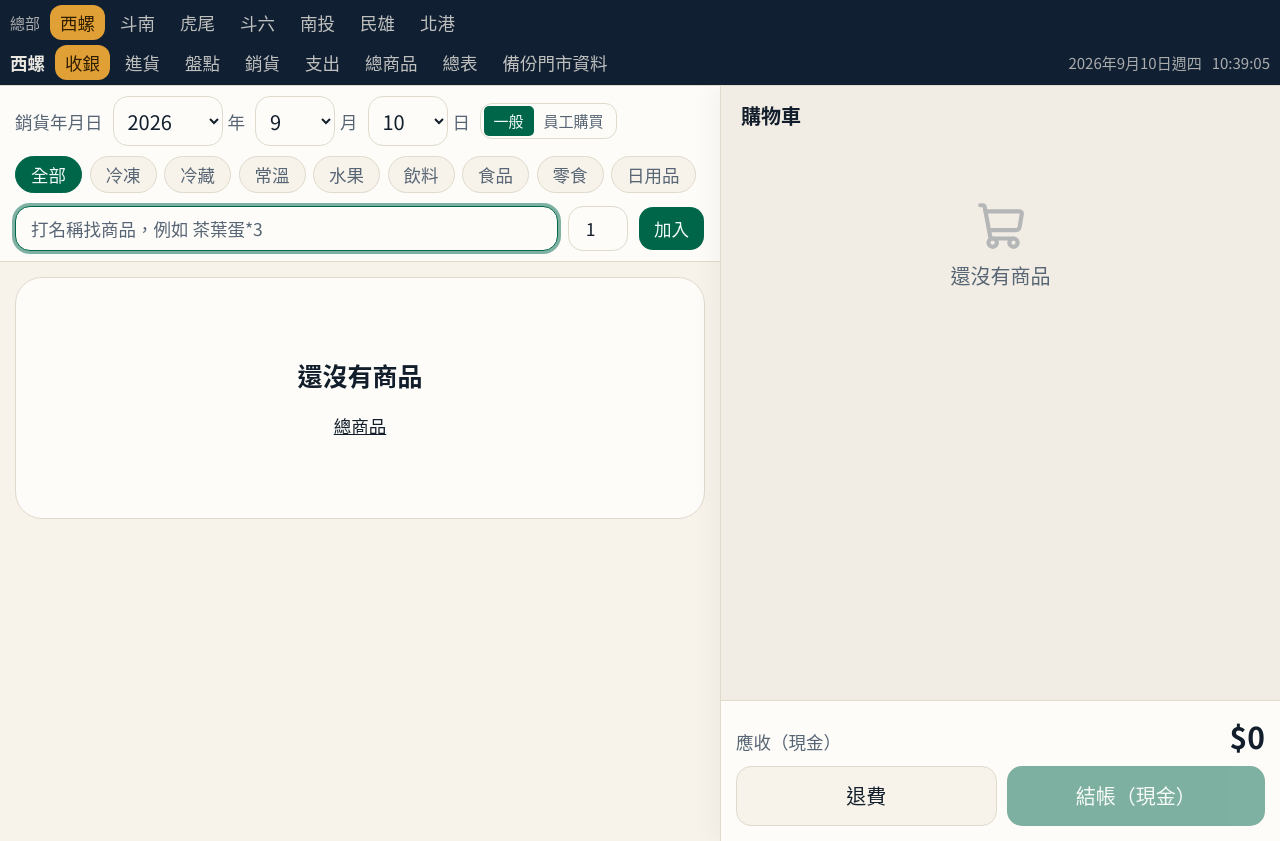
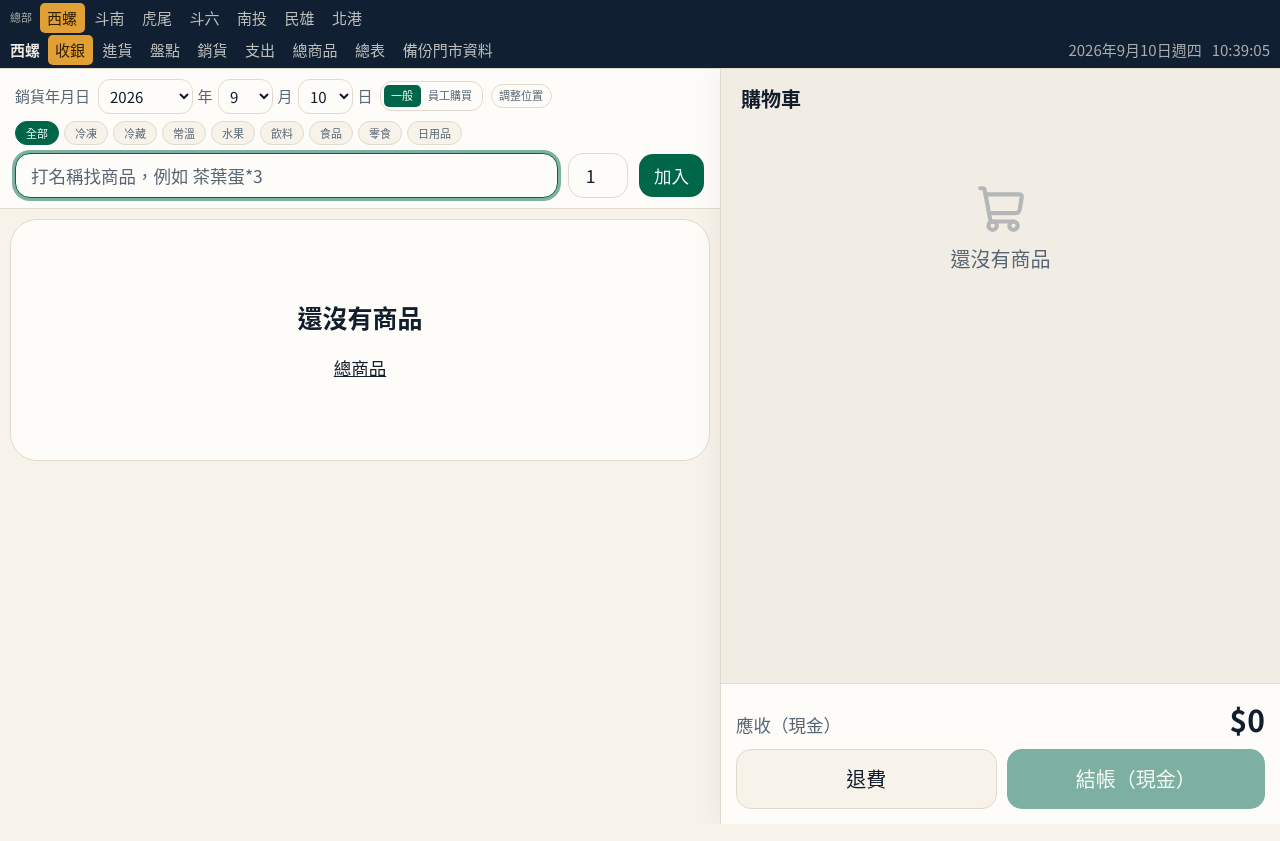
Before and after one commit to samsam60076-maker/sop, a Next.js app in the folder men-shi-pos/: page / in a window 1280 px wide. Built offline with nearby package versions, Linux system fonts and the light colour scheme.

Commit message:
Add files via upload

```diff
--- a/men-shi-pos/components/app-shell.tsx
+++ b/men-shi-pos/components/app-shell.tsx
@@ -46,18 +46,18 @@ export function AppShell({ children }: { children: ReactNode }) {
   return (
     <div className="flex min-h-svh flex-col bg-background text-foreground">
       <header className="sticky top-0 z-30 border-b bg-sidebar text-sidebar-foreground">
-        <div className="flex flex-wrap items-center gap-x-2 gap-y-1 px-2 py-1">
-          <span className="shrink-0 text-xs text-sidebar-foreground/70">
+        <div className="flex flex-wrap items-center gap-x-1.5 gap-y-0.5 px-2 py-0.5">
+          <span className="shrink-0 text-[11px] text-sidebar-foreground/70">
             總部
           </span>
-          <div className="flex min-w-0 flex-wrap gap-1">
+          <div className="flex min-w-0 flex-wrap gap-0.5">
             {branches.map((branch) => (
               <button
                 key={branch.id}
                 type="button"
                 onClick={() => switchStore(branch.id)}
                 className={cn(
-                  "inline-flex min-h-10 items-center rounded-md px-2.5 text-sm sm:h-7 sm:min-h-0 sm:px-2",
+                  "inline-flex h-6 items-center rounded px-1.5 text-xs",
                   storeId === branch.id
                     ? "bg-sidebar-primary text-sidebar-primary-foreground"
                     : "text-sidebar-foreground/80 hover:bg-sidebar-accent",
@@ -68,11 +68,11 @@ export function AppShell({ children }: { children: ReactNode }) {
             ))}
           </div>
         </div>
-        <div className="flex flex-wrap items-center gap-x-2 gap-y-1 px-2 pb-1">
-          <Link href="/shop" className="shrink-0 text-sm font-semibold">
+        <div className="flex flex-wrap items-center gap-x-1.5 gap-y-0.5 px-2 pb-0.5">
+          <Link href="/shop" className="shrink-0 text-xs font-semibold">
             {storeName}
           </Link>
-          <nav className="flex min-w-0 flex-1 flex-wrap gap-1">
+          <nav className="flex min-w-0 flex-1 flex-wrap gap-0.5">
             {NAV.map((item) => {
               const active =
                 item.href === "/"
@@ -83,7 +83,7 @@ export function AppShell({ children }: { children: ReactNode }) {
                   key={item.href}
                   href={item.href}
                   className={cn(
-                    "inline-flex min-h-10 items-center rounded-md px-2.5 text-sm transition-colors sm:h-7 sm:min-h-0 sm:px-2",
+                    "inline-flex h-6 items-center rounded px-1.5 text-xs transition-colors",
                     active
                       ? "bg-sidebar-primary text-sidebar-primary-foreground"
                       : "text-sidebar-foreground/80 hover:bg-sidebar-accent",
--- a/men-shi-pos/components/checkout-view.tsx
+++ b/men-shi-pos/components/checkout-view.tsx
@@ -45,8 +45,36 @@ function composeLineNote(line: {
   return [line.priceReason, line.note?.trim()].filter(Boolean).join("、");
 }
 
+function checkoutRank(order: string[]) {
+  return new Map(order.map((id, index) => [id, index]));
+}
+
+function sortForCheckout(list: Product[], order: string[]) {
+  if (order.length === 0) {
+    return [...list].sort((a, b) => a.name.localeCompare(b.name, "zh-Hant"));
+  }
+  const rank = checkoutRank(order);
+  return [...list].sort((a, b) => {
+    const left = rank.get(a.id) ?? 1_000_000;
+    const right = rank.get(b.id) ?? 1_000_000;
+    if (left !== right) return left - right;
+    return a.name.localeCompare(b.name, "zh-Hant");
+  });
+}
+
+function fullCheckoutOrder(list: Product[], order: string[]) {
+  const known = new Set(list.map((item) => item.id));
+  const kept = order.filter((id) => known.has(id));
+  const rest = sortForCheckout(
+    list.filter((item) => !kept.includes(item.id)),
+    [],
+  ).map((item) => item.id);
+  return [...kept, ...rest];
+}
+
 export function CheckoutView() {
-  const { state, checkout, refundCash, removeSale, removeReturn } = useStore();
+  const { state, checkout, refundCash, removeSale, removeReturn, setCheckoutOrder } =
+    useStore();
   const categories = listedCategories(
     normalizeSettings(state.settings),
     state.products,
@@ -65,11 +93,12 @@ export function CheckoutView() {
   const [refundAmount, setRefundAmount] = useState("");
   const [refundNote, setRefundNote] = useState("");
   const [staffBuy, setStaffBuy] = useState(false);
+  const [arrange, setArrange] = useState(false);
+  const checkoutOrder = state.checkoutOrder ?? [];
 
   const products = useMemo(() => {
     const q = query.trim().toLowerCase();
-    return state.products
-      .filter((product) => {
+    const filtered = state.products.filter((product) => {
       if (!product.active) return false;
       if (category !== "全部" && product.category !== category) return false;
       if (!q) return true;
@@ -77,9 +106,9 @@ export function CheckoutView() {
         product.name.toLowerCase().includes(q) ||
         product.sku.toLowerCase().includes(q)
       );
-      })
-      .sort((a, b) => a.name.localeCompare(b.name, "zh-Hant"));
-  }, [state.products, query, category]);
+    });
+    return sortForCheckout(filtered, checkoutOrder);
+  }, [state.products, query, category, checkoutOrder]);
 
   const lines = cart
     .map((line) => {
@@ -145,6 +174,33 @@ export function CheckoutView() {
   function toggleStaffBuy(next: boolean) {
     setStaffBuy(next);
     setCart((current) => retagCart(current, next));
+  }
+
+  function moveCheckout(productId: string, dir: "front" | "left" | "right") {
+    const visible = products.map((item) => item.id);
+    const here = visible.indexOf(productId);
+    if (here < 0) return;
+    const nextVisible = [...visible];
+    if (dir === "front") {
+      nextVisible.splice(here, 1);
+      nextVisible.unshift(productId);
+    } else if (dir === "left" && here > 0) {
+      [nextVisible[here - 1], nextVisible[here]] = [
+        nextVisible[here],
+        nextVisible[here - 1],
+      ];
+    } else if (dir === "right" && here < nextVisible.length - 1) {
+      [nextVisible[here], nextVisible[here + 1]] = [
+        nextVisible[here + 1],
+        nextVisible[here],
+      ];
+    } else {
+      return;
+    }
+    const merged = fullCheckoutOrder(state.products, checkoutOrder);
+    const used = new Set(nextVisible);
+    const remainder = merged.filter((id) => !used.has(id));
+    setCheckoutOrder([...nextVisible, ...remainder]);
   }
 
   function addProduct(product: Product, qty = 1) {
@@ -725,14 +781,14 @@ export function CheckoutView() {
     <div className="flex min-h-[calc(100svh-2.25rem)] flex-col lg:flex-row">
       <section className="min-w-0 flex-1">
         <div className="border-b bg-card px-3 py-2">
-          <div className="mb-2 flex flex-wrap items-center gap-2">
-            <span className="text-sm text-muted-foreground">銷貨年月日</span>
+          <div className="mb-1.5 flex flex-wrap items-center gap-1.5">
+            <span className="text-xs text-muted-foreground">銷貨年月日</span>
             <YmdPicker compact value={saleDate} onChange={setSaleDate} />
             <div className="flex rounded-md border p-0.5">
               <button
                 type="button"
                 className={cn(
-                  "rounded px-2 py-1 text-xs",
+                  "rounded px-1.5 py-0.5 text-[11px]",
                   !staffBuy
                     ? "bg-primary text-primary-foreground"
                     : "text-muted-foreground",
@@ -744,7 +800,7 @@ export function CheckoutView() {
               <button
                 type="button"
                 className={cn(
-                  "rounded px-2 py-1 text-xs",
+                  "rounded px-1.5 py-0.5 text-[11px]",
                   staffBuy
                     ? "bg-primary text-primary-foreground"
                     : "text-muted-foreground",
@@ -754,15 +810,27 @@ export function CheckoutView() {
                 員工購買
               </button>
             </div>
+            <button
+              type="button"
+              className={cn(
+                "rounded-md border px-1.5 py-0.5 text-[11px]",
+                arrange
+                  ? "border-primary bg-primary text-primary-foreground"
+                  : "text-muted-foreground",
+              )}
+              onClick={() => setArrange((current) => !current)}
+            >
+              {arrange ? "完成位置" : "調整位置"}
+            </button>
           </div>
-          <div className="mb-2 flex gap-1.5 overflow-x-auto pb-0.5">
+          <div className="mb-1.5 flex flex-wrap gap-1">
             {["全部", ...categories].map((item) => (
               <button
                 key={item}
                 type="button"
                 onClick={() => setCategory(item)}
                 className={cn(
-                  "rounded-full border px-3 py-1 text-sm whitespace-nowrap",
+                  "rounded-full border px-2 py-0.5 text-[11px]",
                   category === item
                     ? "border-primary bg-primary text-primary-foreground"
                     : "bg-background text-muted-foreground hover:bg-muted",
@@ -865,7 +933,7 @@ export function CheckoutView() {
           ) : null}
         </div>
 
-        <div className="grid grid-cols-2 gap-2 p-3 sm:grid-cols-3 lg:grid-cols-4 2xl:grid-cols-5">
+        <div className="grid grid-cols-3 gap-1.5 p-2 sm:grid-cols-4 lg:grid-cols-5 2xl:grid-cols-6">
           {state.products.length === 0 ? (
             <div className="col-span-full flex flex-col items-center gap-4 rounded-2xl border bg-card px-6 py-16 text-center">
               <p className="text-xl font-semibold">還沒有商品</p>
@@ -878,24 +946,27 @@ export function CheckoutView() {
               找不到符合的商品
             </div>
           ) : (
-            products.map((product) => {
+            products.map((product, index) => {
               const left = product.stock - cartQtyOf(cart, product.id);
               return (
+              <div
+                key={product.id}
+                className="flex min-h-14 flex-col justify-between rounded-md border bg-card px-2 py-1.5 text-left"
+              >
                 <button
-                key={product.id}
                   type="button"
-                onClick={() => addProduct(product)}
-                className="flex min-h-16 flex-col justify-between rounded-lg border bg-card px-3 py-2 text-left transition hover:border-primary/50 hover:bg-muted/40"
+                  onClick={() => !arrange && addProduct(product)}
+                  className="min-w-0 text-left transition hover:text-primary"
                 >
-                <p className="line-clamp-2 text-sm font-medium leading-snug">
+                  <p className="line-clamp-2 text-[11px] font-medium leading-tight">
                     {product.name}
                   </p>
-                <p className="mt-1 font-heading text-lg font-semibold tabular-nums">
+                  <p className="mt-0.5 font-heading text-sm font-semibold tabular-nums">
                     {twd(staffBuy ? product.cost : product.price)}
                   </p>
                   <p
                     className={cn(
-                    "text-[11px] tabular-nums",
+                      "text-[10px] tabular-nums",
                       left <= 0
                         ? "text-destructive"
                         : "text-muted-foreground",
@@ -904,11 +975,39 @@ export function CheckoutView() {
                     庫存 {left}
                   </p>
                   {staffBuy && product.price !== product.cost ? (
-                  <p className="text-[11px] text-muted-foreground">
+                    <p className="text-[10px] text-muted-foreground">
                       售價 {twd(product.price)}
                     </p>
                   ) : null}
                 </button>
+                {arrange ? (
+                  <div className="mt-1 flex flex-wrap gap-1">
+                    <button
+                      type="button"
+                      className="rounded border px-1 text-[10px] text-muted-foreground"
+                      onClick={() => moveCheckout(product.id, "front")}
+                    >
+                      最前
+                    </button>
+                    <button
+                      type="button"
+                      className="rounded border px-1 text-[10px] text-muted-foreground disabled:opacity-40"
+                      disabled={index === 0}
+                      onClick={() => moveCheckout(product.id, "left")}
+                    >
+                      左
+                    </button>
+                    <button
+                      type="button"
+                      className="rounded border px-1 text-[10px] text-muted-foreground disabled:opacity-40"
+                      disabled={index === products.length - 1}
+                      onClick={() => moveCheckout(product.id, "right")}
+                    >
+                      右
+                    </button>
+                  </div>
+                ) : null}
+              </div>
               );
             })
           )}
--- a/men-shi-pos/components/ymd-picker.tsx
+++ b/men-shi-pos/components/ymd-picker.tsx
@@ -42,16 +42,16 @@ export function YmdPicker({
   const years = Array.from({ length: 6 }, (_, index) => thisYear - 4 + index);
   const maxDay = daysInMonth(current.year, current.month);
   const box = compact
-    ? "h-10 rounded-lg border border-input bg-card px-2 text-base outline-none focus-visible:border-ring focus-visible:ring-3 focus-visible:ring-ring/50"
+    ? "h-7 rounded-md border border-input bg-card px-1.5 text-xs outline-none focus-visible:border-ring focus-visible:ring-2 focus-visible:ring-ring/50"
     : selectClass;
 
   return (
-    <div className="flex flex-wrap items-center gap-2">
+    <div className="flex flex-wrap items-center gap-1">
       <label className="flex items-center gap-1">
         <select
           id={id}
           name={id ? `${id}-year` : "sale-year"}
-          className={cn(box, compact ? "w-[5.5rem]" : "w-[6.5rem]")}
+          className={cn(box, compact ? "w-[4.75rem]" : "w-[6.5rem]")}
           value={current.year}
           onChange={(event) =>
             onChange(join(Number(event.target.value), current.month, current.day))
@@ -64,12 +64,12 @@ export function YmdPicker({
             </option>
           ))}
         </select>
-        <span className="text-sm text-muted-foreground">年</span>
+        <span className={cn(compact ? "text-xs" : "text-sm", "text-muted-foreground")}>年</span>
       </label>
       <label className="flex items-center gap-1">
         <select
           name={id ? `${id}-month` : "sale-month"}
-          className={cn(box, compact ? "w-16" : "w-20")}
+          className={cn(box, compact ? "w-11" : "w-20")}
           value={current.month}
           onChange={(event) =>
             onChange(join(current.year, Number(event.target.value), current.day))
@@ -82,12 +82,12 @@ export function YmdPicker({
             </option>
           ))}
         </select>
-        <span className="text-sm text-muted-foreground">月</span>
+        <span className={cn(compact ? "text-xs" : "text-sm", "text-muted-foreground")}>月</span>
       </label>
       <label className="flex items-center gap-1">
         <select
           name={id ? `${id}-day` : "sale-day"}
-          className={cn(box, compact ? "w-16" : "w-20")}
+          className={cn(box, compact ? "w-11" : "w-20")}
           value={Math.min(current.day, maxDay)}
           onChange={(event) =>
             onChange(join(current.year, current.month, Number(event.target.value)))
@@ -100,7 +100,7 @@ export function YmdPicker({
             </option>
           ))}
         </select>
-        <span className="text-sm text-muted-foreground">日</span>
+        <span className={cn(compact ? "text-xs" : "text-sm", "text-muted-foreground")}>日</span>
       </label>
     </div>
   );
```
Lines whose indentation alone changed are shown as unchanged.
